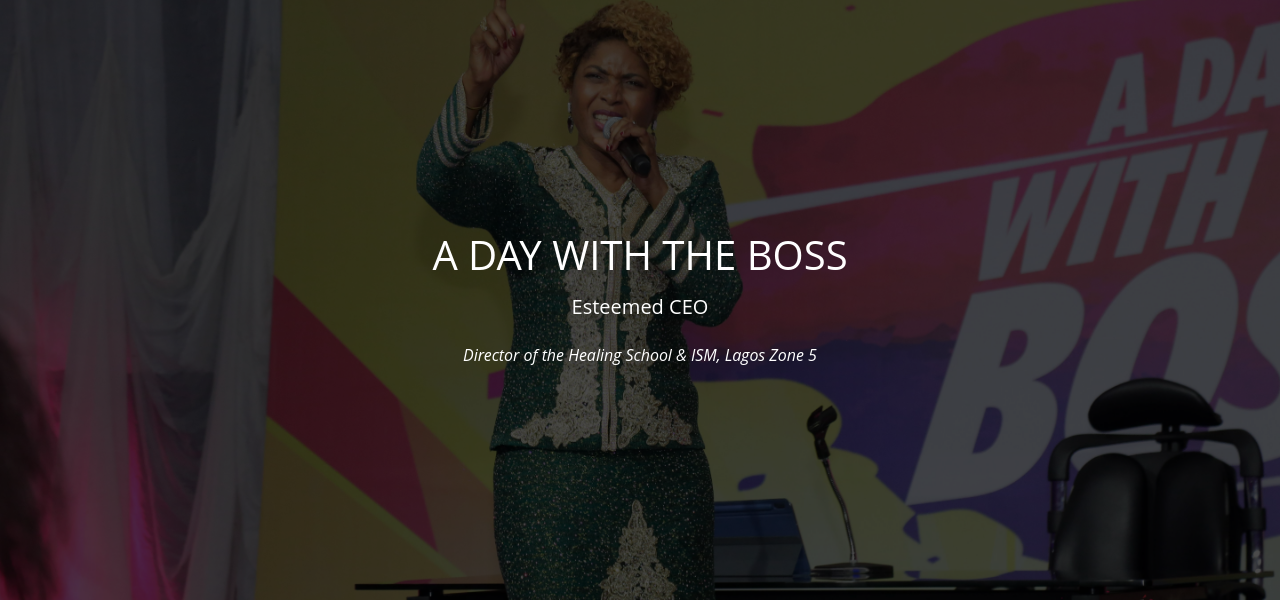
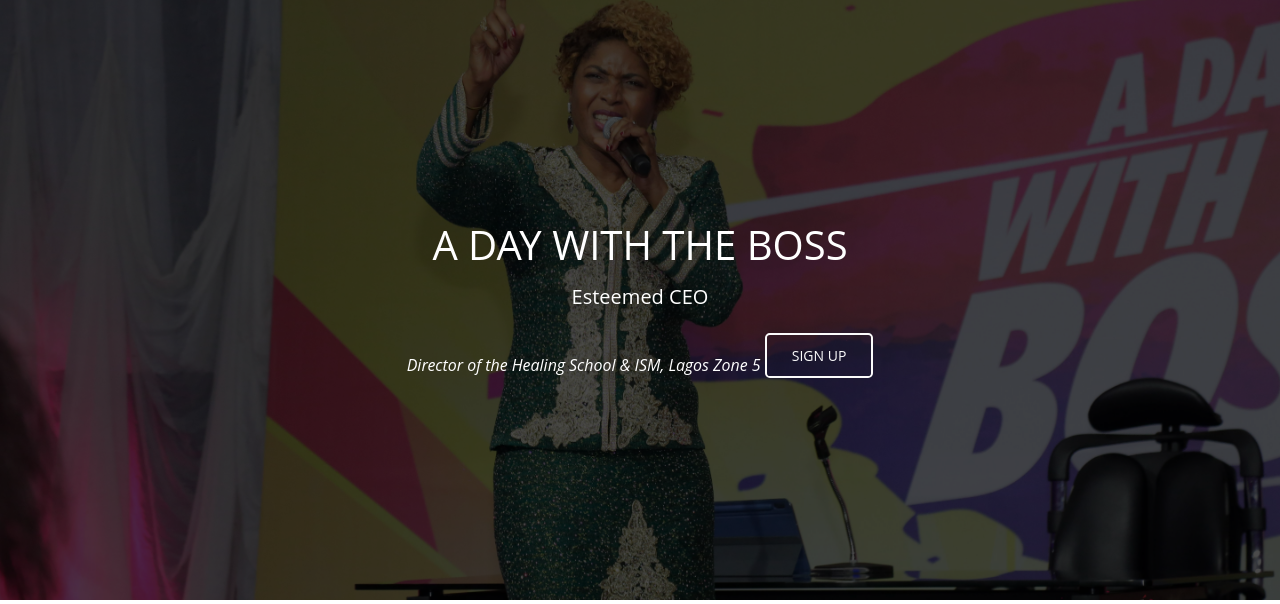
Before and after one commit to kennyjacob/bossday, a PHP site: page / in a window 1280 px wide. Shown: the part 59-663 px from the top of the page. Run offline with PHP 8.4, Linux system fonts and the light colour scheme; some libraries are stand-ins or nearby versions.

Commit message:
Update silder.php

```diff
--- a/silder.php
+++ b/silder.php
@@ -26,6 +26,9 @@
           <h1 class="mb-3">A DAY WITH THE BOSS</h1>
           <h5 class="mb-4">Esteemed CEO</h5>
           <i>Director of the Healing School & ISM, Lagos Zone 5</i>
+          <a class="btn btn-outline-light btn-lg" href="insert.php" role="button"
+            >Sign up</a
+          >
         </div>
       </div>
     </div>
```
